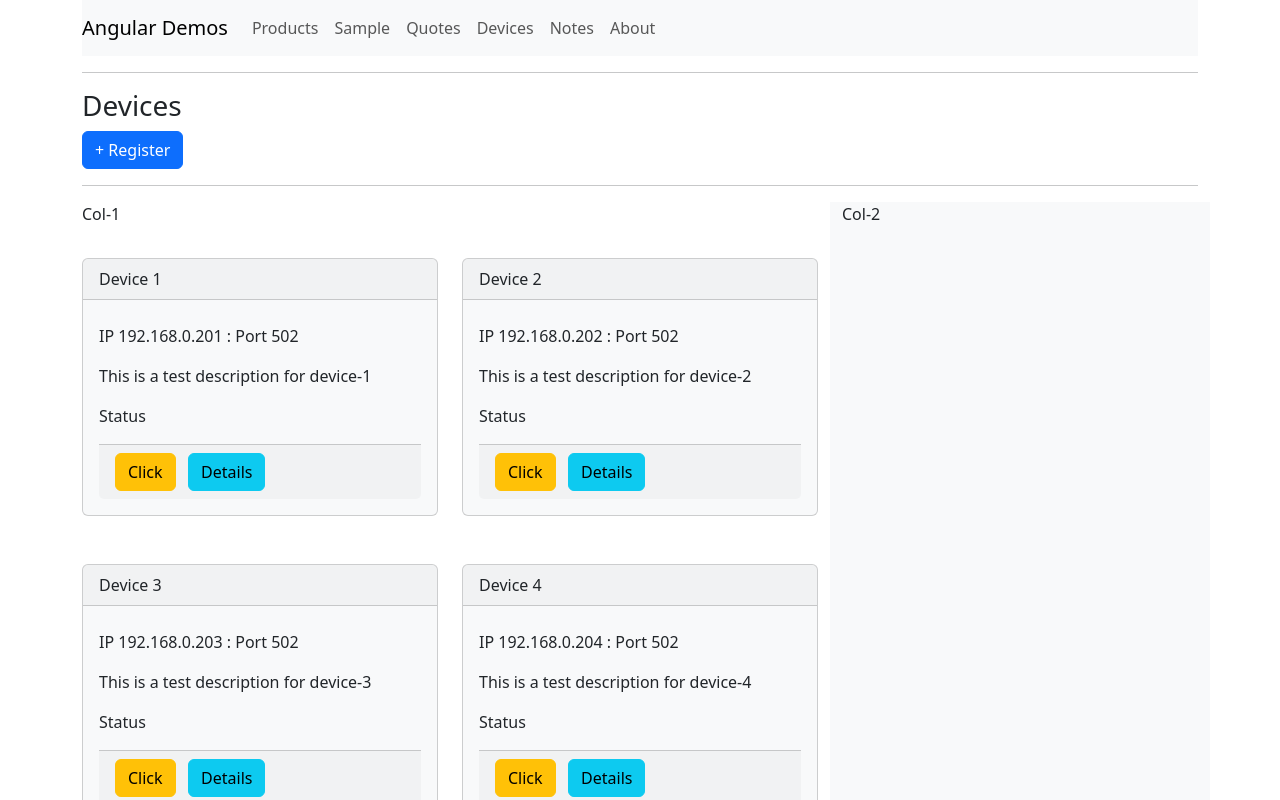
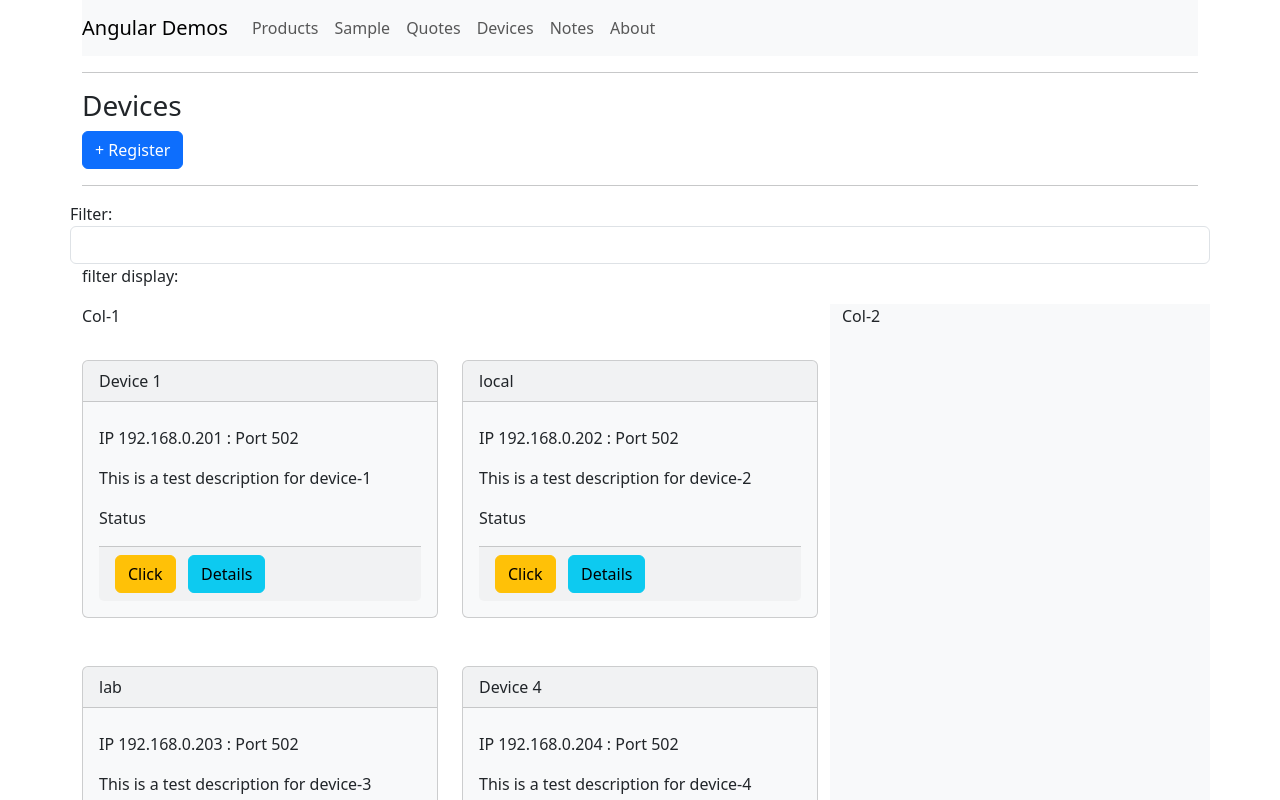
Before and after one commit to jawadhasan/angular-demos, an Angular app: page /devices in a window 1280 px wide. Shown: the top 800 px of the page. Built offline with nearby package versions, Linux system fonts and the light colour scheme.

Commit message:
search filter added to devices

```diff
--- a/src/app/components/devices/device.service.ts
+++ b/src/app/components/devices/device.service.ts
@@ -24,7 +24,7 @@ export class DeviceService {
       id: 456,
       ip: "192.168.0.202",
       port: 502,
-      name: "Device-2",
+      name: "local",
       status: "Stop",
       description: "This is a test description for device-2"
      },
@@ -33,7 +33,7 @@ export class DeviceService {
       id: 457,
       ip: "192.168.0.203",
       port: 502,
-      name: "Device-3",
+      name: "lab",
       status: "Stop",
       description: "This is a test description for device-3"
      },
--- a/src/app/components/devices/devices.component.ts
+++ b/src/app/components/devices/devices.component.ts
@@ -11,20 +11,28 @@ import { DeviceService } from './device.service';
     <hr />
 
     <div *ngIf="!addMode" class="row">
+      Filter:
+      <input
+        class="form-control"
+        name="devicefilter"
+        type="text"
+        #filterElement
+        [(ngModel)]="listFilter"
+      />
+
+      <p>filter display: {{ listFilter }}</p>
 
       <div class="col col-md-8">
         <p>Col-1</p>
         <div class="row">
           <!-- Cards List -->
-          <div *ngFor="let device of devices" class="col-6 my-3">
+          <div *ngFor="let device of filteredDevices" class="col-6 my-3">
             <app-device-card [device]="device"></app-device-card>
           </div>
         </div>
       </div>
 
-      <div class="col col-md-4 bg-light">
-        Col-2
-      </div>
+      <div class="col col-md-4 bg-light">Col-2</div>
     </div>
 
     <!-- <div class="row card-group">
@@ -49,6 +57,18 @@ import { DeviceService } from './device.service';
 export class DevicesComponent implements OnInit {
   addMode: boolean = false;
   devices: any = [];
+  filteredDevices: any[]=[];
+
+  // listFilter:string="";
+  private _listFilter: string;
+  get listFilter(): string {
+    return this._listFilter;
+  }
+  set listFilter(value: string) {
+    this._listFilter = value;
+    this.performFilter(value);
+
+  }
 
   //sample only
   presentations = [1, 2, 3, 4, 5, 6, 7].map(
@@ -58,7 +78,10 @@ export class DevicesComponent implements OnInit {
   constructor(private deviceService: DeviceService) {}
 
   ngOnInit(): void {
-    this.devices = this.deviceService.getDevices();
+
+    //loading data
+    this.devices = this.deviceService.getDevices(); //original array
+    this.filteredDevices = this.devices; //filtered array
 
     //subscribing to deviceClicked event
     this.deviceService.deviceClicked.subscribe((device: any) => {
@@ -87,4 +110,14 @@ export class DevicesComponent implements OnInit {
   cancelDevice() {
     this.addMode = false;
   }
+
+  performFilter(filterString:string){
+
+    filterString = filterString?.toLocaleLowerCase();//case in-sensitive search
+
+    this.filteredDevices =  this.devices.filter(
+      (device: any) =>  //arrow function for filtering
+        device.name?.toLocaleLowerCase().includes(filterString)
+    )
+  }
 }
```
